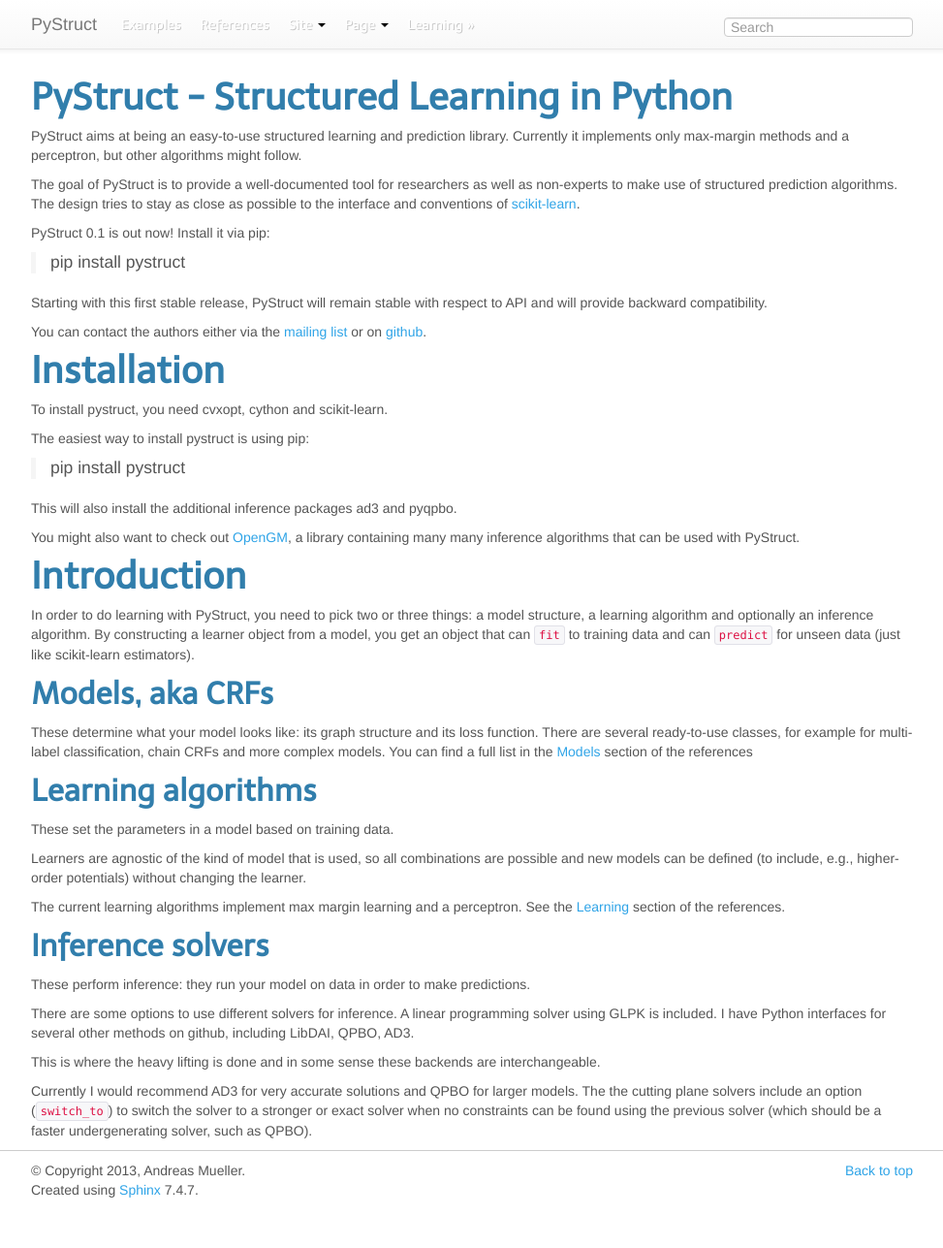
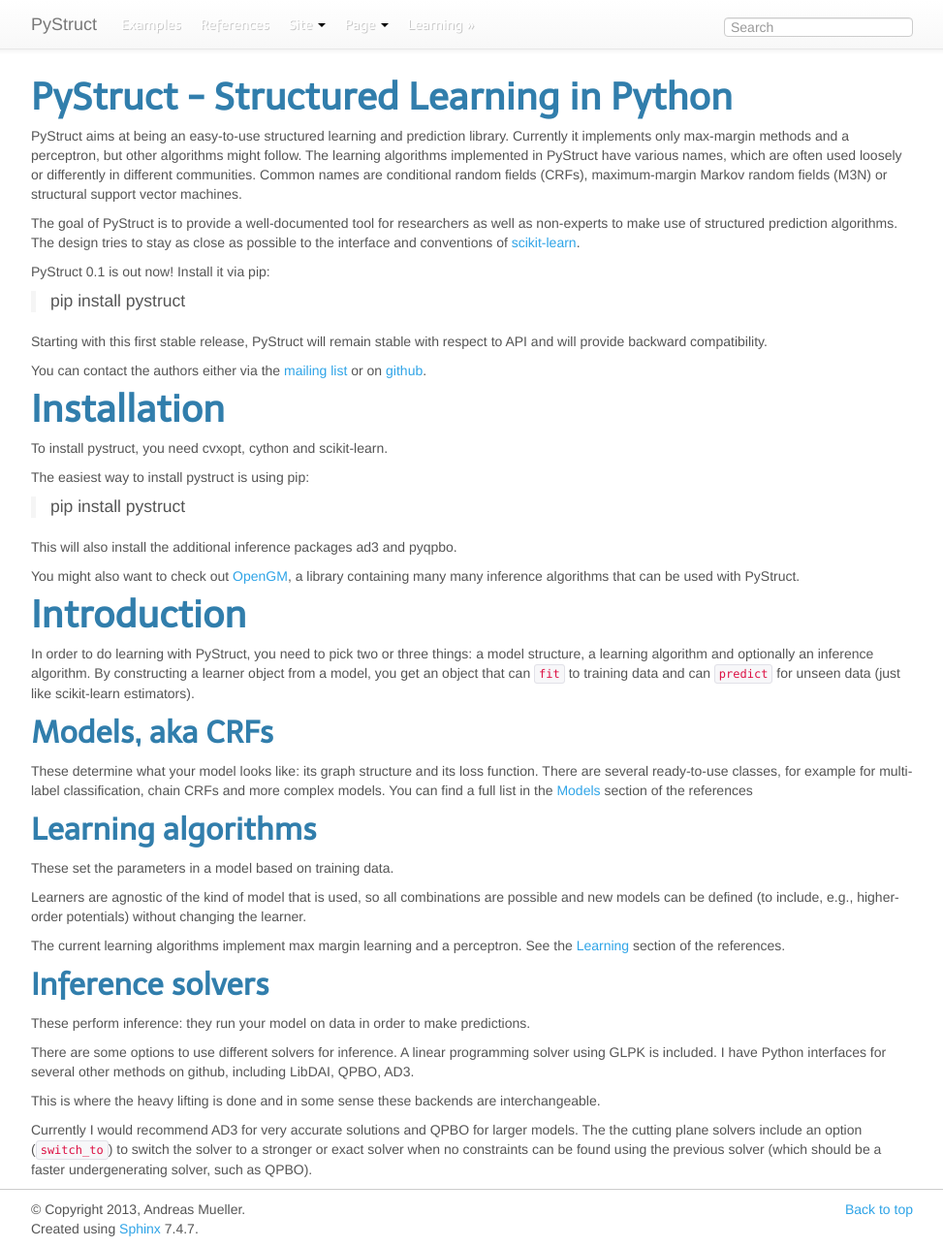
Before and after one commit to pystruct/pystruct, a Sphinx documentation site: the page built from doc/index.rst, in a window 1280 px wide and 1287 px high. Shown: the whole window at 97% size, without its empty margins (153-1126 px from the left). Built offline with Sphinx 7.4.7, drawn with Linux system fonts in a browser that asks for light colours; formulas are drawn with MathJax 3; pages that are not in the unit, such as notebooks, are missing from menus.

Commit message:
DOC say more names at the beginning of the intro.

```diff
--- a/doc/index.rst
+++ b/doc/index.rst
@@ -2,7 +2,10 @@
 ========================================
 PyStruct aims at being an easy-to-use structured learning and prediction library.
 Currently it implements only max-margin methods and a perceptron, but other algorithms
-might follow.
+might follow. The learning algorithms implemented in PyStruct have various names,
+which are often used loosely or differently in different communities.
+Common names are conditional random fields (CRFs), maximum-margin Markov
+random fields (M3N) or structural support vector machines.
 
 The goal of PyStruct is to provide a well-documented tool for researchers as well as non-experts
 to make use of structured prediction algorithms.
```
